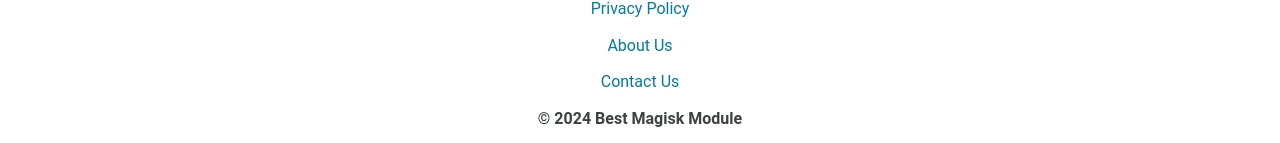
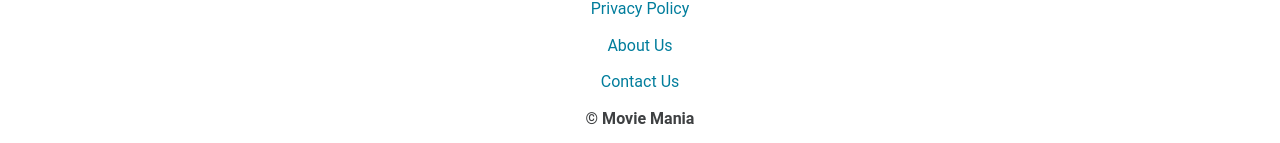
Before and after one commit to Madxwsp/madxwsp.github.io, a Jekyll site: the page built from index.html, in a window 1280 px wide. Shown: the part 1537-1680 px from the top of the page. Built offline with Jekyll 4.4.1, drawn with Linux system fonts in a browser that asks for light colours; some web fonts are replaced.

Commit message:
Update footerr.html

```diff
--- a/_includes/footerr.html
+++ b/_includes/footerr.html
@@ -29,6 +29,6 @@
 
 	<p><div class="MID"><a href="/about-us.html">About Us</a></div></p>
 <p><div class="MID"><a href="/contact-us.html">Contact Us</a></div></p>
-	<p><div class="MID"><b>© 2024 Best Magisk Module</b></div></p>
+	<p><div class="MID"><b>© Movie Mania</b></div></p>
 <p></p>
 </footer>
```
